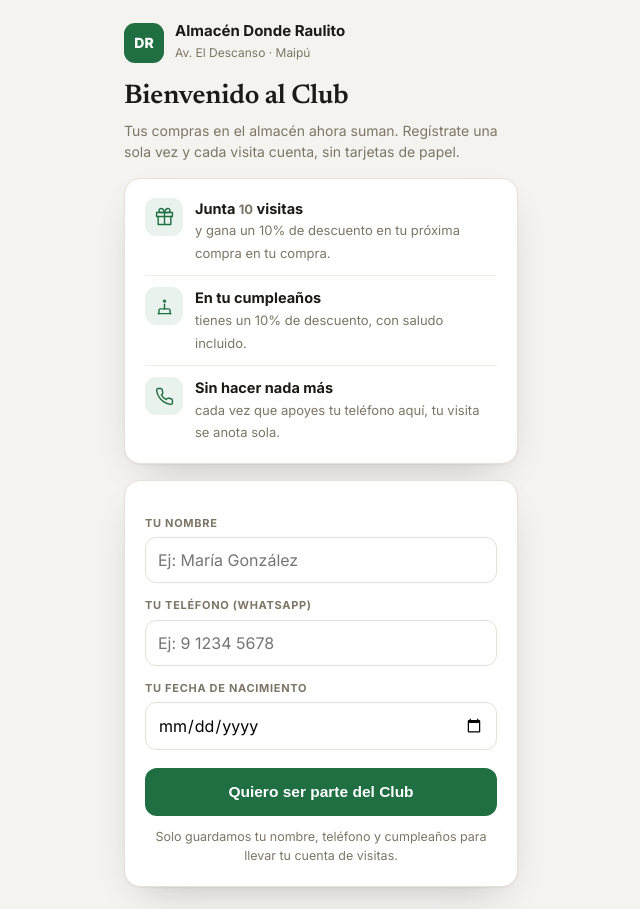
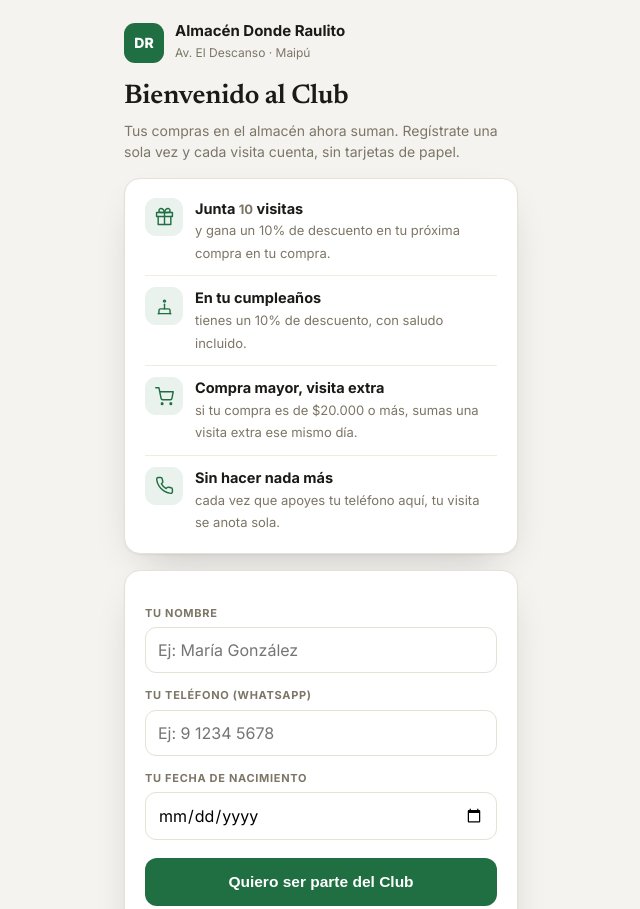
Before and after one commit to ramiiron/donde-raulito-almacen, a plain HTML site: page cliente.html in a window 1280 px wide. Shown: the top 909 px of the page, without its empty margins (319-959 px from the left). Drawn offline with Linux system fonts and the light colour scheme.

Commit message:
Club Raulito: visita extra por compra mayor, monto editable (cliente.html)

```diff
--- a/cliente.html
+++ b/cliente.html
@@ -77,6 +77,7 @@ input:focus{border-color:var(--p);box-shadow:0 0 0 3px var(--p-suave)}
     <div class="card" style="padding:8px 20px">
       <div class="benef"><div class="ic"><svg viewBox="0 0 24 24"><polyline points="20 12 20 22 4 22 4 12"/><rect x="2" y="7" width="20" height="5"/><line x1="12" y1="22" x2="12" y2="7"/><path d="M12 7H7.5a2.5 2.5 0 0 1 0-5C11 2 12 7 12 7z"/><path d="M12 7h4.5a2.5 2.5 0 0 0 0-5C13 2 12 7 12 7z"/></svg></div><div><b>Junta <span id="b-meta">10</span> visitas</b><span>y gana <span id="b-recompensa">un 10% de descuento</span> en tu compra.</span></div></div>
       <div class="benef"><div class="ic"><svg viewBox="0 0 24 24"><path d="M4 21h16"/><path d="M5 21v-4a2 2 0 0 1 2-2h10a2 2 0 0 1 2 2v4"/><path d="M12 15V9"/><path d="M12 6.5a1.25 1.25 0 1 0 0-2.5 1.25 1.25 0 0 0 0 2.5z"/></svg></div><div><b>En tu cumpleaños</b><span>tienes un <span id="b-cumple">10</span>% de descuento, con saludo incluido.</span></div></div>
+      <div class="benef"><div class="ic"><svg viewBox="0 0 24 24"><circle cx="9" cy="21" r="1"/><circle cx="20" cy="21" r="1"/><path d="M1 1h4l2.68 13.39a2 2 0 0 0 2 1.61h9.72a2 2 0 0 0 2-1.61L23 6H6"/></svg></div><div><b>Compra mayor, visita extra</b><span>si tu compra es de <span id="b-monto">$20.000</span> o más, sumas una visita extra ese mismo día.</span></div></div>
       <div class="benef"><div class="ic"><svg viewBox="0 0 24 24"><path d="M22 16.92v3a2 2 0 0 1-2.18 2 19.79 19.79 0 0 1-8.63-3.07 19.5 19.5 0 0 1-6-6 19.79 19.79 0 0 1-3.07-8.67A2 2 0 0 1 4.11 2h3a2 2 0 0 1 2 1.72c.13.96.36 1.9.7 2.81a2 2 0 0 1-.45 2.11L8.09 9.91a16 16 0 0 0 6 6l1.27-1.27a2 2 0 0 1 2.11-.45c.91.34 1.85.57 2.81.7A2 2 0 0 1 22 16.92z"/></svg></div><div><b>Sin hacer nada más</b><span>cada vez que apoyes tu teléfono aquí, tu visita se anota sola.</span></div></div>
     </div>
     <div class="card">
```
